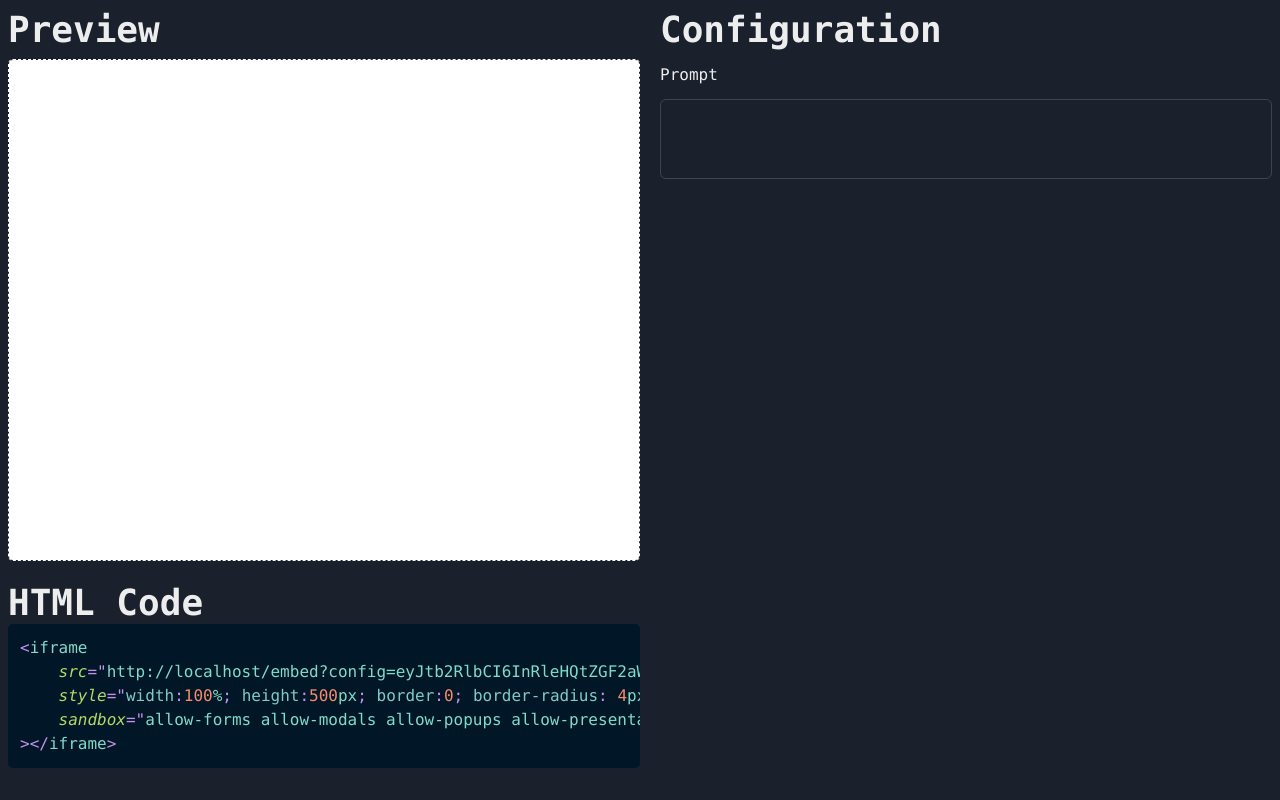
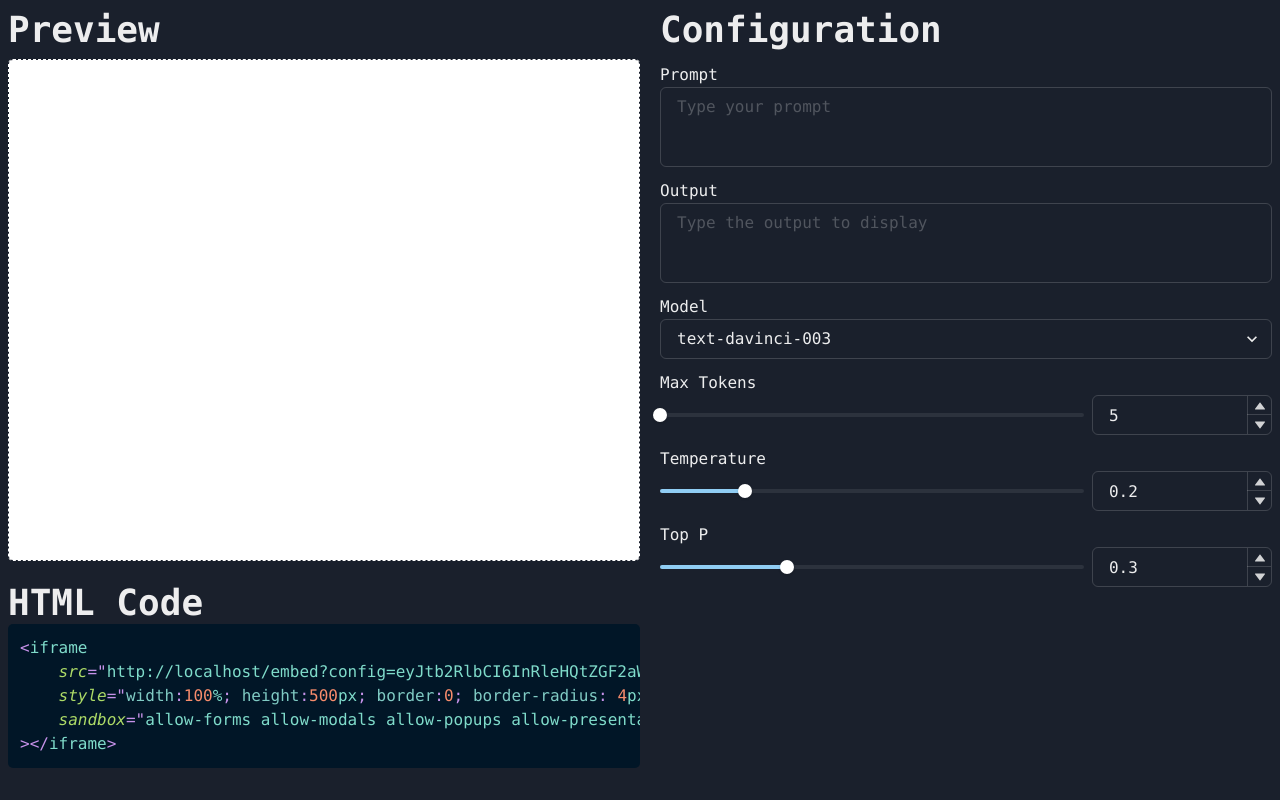
Before and after one commit to PromptLabs/embed.learnprompting.org, a React (Vite) app: page / in a window 1280 px wide. Built offline with nearby package versions, Linux system fonts and the light colour scheme.

Commit message:
complete config ui

```diff
--- /dev/null
+++ b/src/components/ConfigNumberInput.tsx
@@ -0,0 +1,47 @@
+import {
+    HStack,
+    Slider,
+    SliderTrack,
+    SliderFilledTrack,
+    SliderThumb,
+    NumberInput,
+    NumberInputField,
+    NumberInputStepper,
+    NumberIncrementStepper,
+    NumberDecrementStepper,
+    Text,
+    Box,
+} from "@chakra-ui/react"
+import { FC } from "react"
+
+const ConfigNumberInput: FC<{
+    name: string
+    min: number
+    max: number
+    step: number
+    value: number
+    onChange: (value: number) => void
+}> = ({ name, min, max, step, value, onChange }) => {
+    return (
+        <Box>
+            <Text>{name}</Text>
+            <HStack>
+                <Slider onChange={(value) => onChange(value)} value={value} min={min} max={max} step={step}>
+                    <SliderTrack>
+                        <SliderFilledTrack />
+                    </SliderTrack>
+                    <SliderThumb />
+                </Slider>
+                <NumberInput onChange={(_, value) => onChange(value)} value={value} min={min} max={max} step={step}>
+                    <NumberInputField />
+                    <NumberInputStepper>
+                        <NumberIncrementStepper />
+                        <NumberDecrementStepper />
+                    </NumberInputStepper>
+                </NumberInput>
+            </HStack>
+        </Box>
+    )
+}
+
+export default ConfigNumberInput
--- a/src/pages/HomePage.tsx
+++ b/src/pages/HomePage.tsx
@@ -1,10 +1,11 @@
 import { useEffect, useMemo, useState } from "react"
 import { useSearchParamConfig } from "../hooks/useSearchParamConfig"
 import { BASE_URL } from "../main"
-import { encodeUrlConfig, UrlConfig } from "../urlconfig"
+import { encodeUrlConfig, MODELS, UrlConfig } from "../urlconfig"
 import { useDebounce } from "usehooks-ts"
-import { Box, Flex, Heading, Text, Textarea, useToast } from "@chakra-ui/react"
+import { Box, Flex, Heading, Select, Text, Textarea, useToast } from "@chakra-ui/react"
 import PrismHighlight from "../components/PrismHighlight"
+import ConfigNumberInput from "../components/ConfigNumberInput"
 
 const HTML_TEMPLATE = `<iframe
     src="%URL%"
@@ -67,12 +68,30 @@ const HomePage = () => {
             </Flex>
             <Flex direction="column" gap="3" flex="1 1 0px">
                 <Heading size="xl">Configuration</Heading>
+                <Box>
                     <Text>Prompt</Text>
                     <Textarea
                         value={config.prompt}
                         onChange={(event) => setConfig({ ...config, prompt: event.currentTarget.value })}
                         resize="none"
+                        placeholder="Type your prompt"
                     />
+                </Box>
+                <Box>
+                    <Text>Output</Text>
+                    <Textarea resize="none" placeholder="Type the output to display" />
+                </Box>
+                <Box>
+                    <Text>Model</Text>
+                    <Select>
+                        {MODELS.map((model) => (
+                            <option value="model">{model}</option>
+                        ))}
+                    </Select>
+                </Box>
+                <ConfigNumberInput name="Max Tokens" value={5} min={1} max={4000} step={1} onChange={() => {}} />
+                <ConfigNumberInput name="Temperature" value={0.2} min={0} max={1} step={0.1} onChange={() => {}} />
+                <ConfigNumberInput name="Top P" value={0.3} min={0} max={1} step={0.1} onChange={() => {}} />
             </Flex>
         </Flex>
     )
--- a/src/urlconfig.ts
+++ b/src/urlconfig.ts
@@ -1,17 +1,16 @@
 import * as yup from "yup"
 
+export const MODELS = [
+    "text-davinci-003",
+    "text-davinci-002",
+    "text-davinci-001",
+    "text-curie-001",
+    "text-babbage-001",
+    "text-ada-001",
+]
+
 export const urlConfigSchema = yup.object({
-    model: yup
-        .string()
-        .oneOf([
-            "text-davinci-003",
-            "text-davinci-002",
-            "text-davinci-001",
-            "text-curie-001",
-            "text-babbage-001",
-            "text-ada-001",
-        ])
-        .default("text-davinci-003"),
+    model: yup.string().oneOf(MODELS).default(MODELS[0]),
     prompt: yup.string().default(""),
     output: yup.string().default(""),
 })
```
Lines whose indentation alone changed are shown as unchanged.
